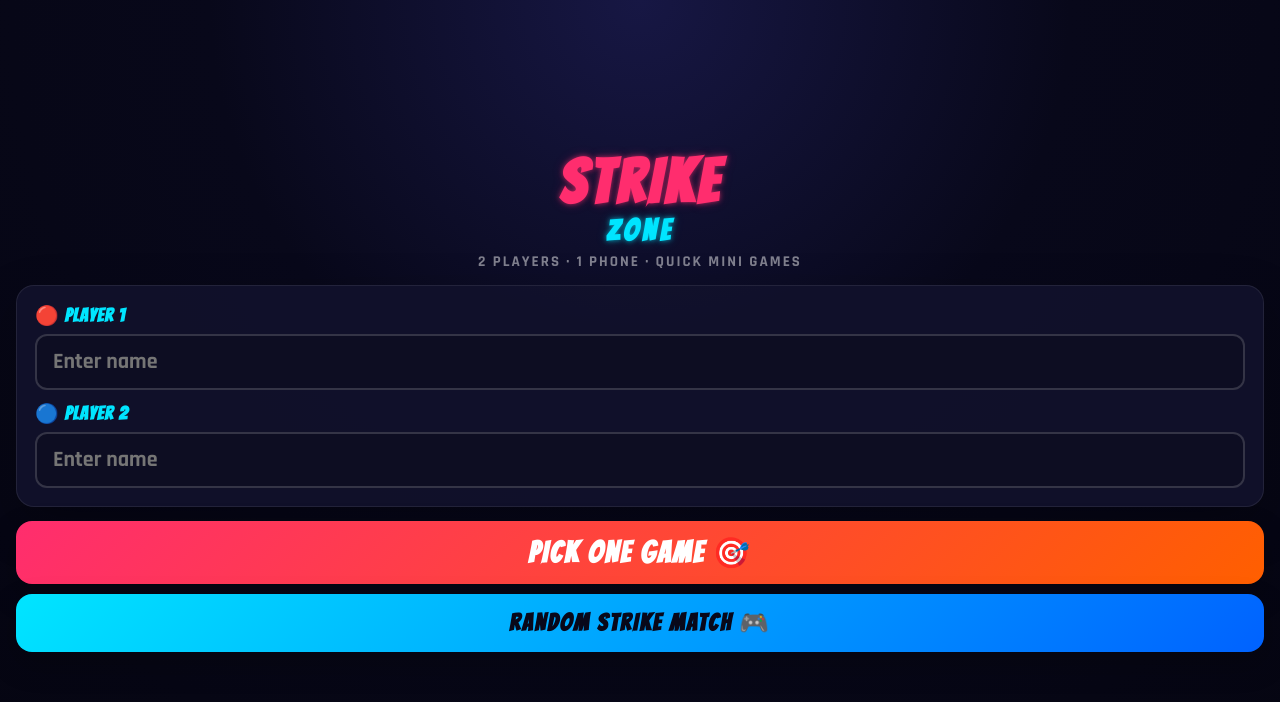
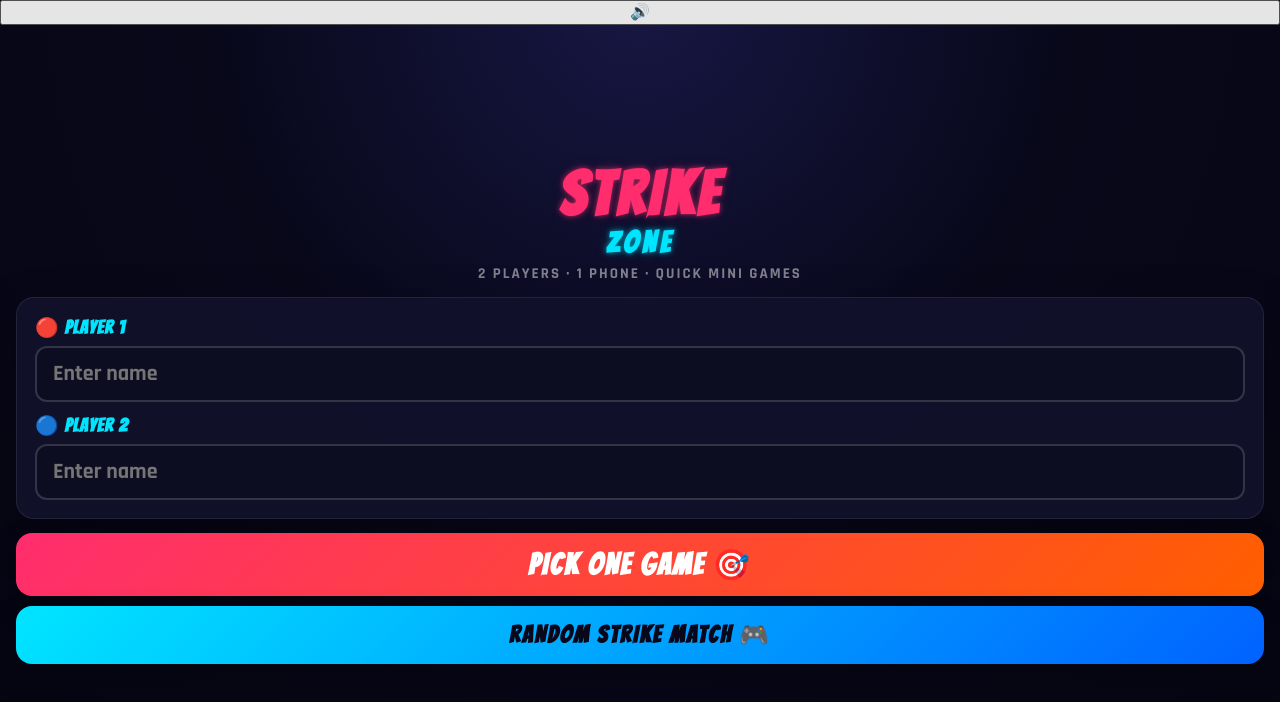
Before and after one commit to royharmon4/claude, a React (Vite) app: page / in a window 1280 px wide. Shown: the top 702 px of the page. Built offline with nearby package versions, Linux system fonts and the light colour scheme.

Commit message:
Add sound controls and alternate point context

```diff
--- a/src/App.jsx
+++ b/src/App.jsx
@@ -3,6 +3,7 @@ import "./app-next.css"
 import { HISTORY_LIMIT, LS_HIST, LS_NAMES, STRIKES_WIN } from "./constants"
 import { pickGame } from "./utils/random"
 import { readStorage, writeStorage } from "./utils/storage"
+import { isMuted, toggleMuted } from "./utils/sound"
 import Scoreboard from "./components/Scoreboard"
 import SetupScreen from "./components/SetupScreen"
 import GameSelectScreen from "./components/GameSelectScreen"
@@ -38,6 +39,9 @@ export default function App() {
   const [round, setRound] = useState(1)
   const [matchMode, setMatchMode] = useState("full")
   const [history, setHistory] = useState(() => readStorage(LS_HIST, []))
+  const [muted, setMutedState] = useState(() => isMuted())
+
+  const handleToggleSound = () => setMutedState(toggleMuted())
 
   const resetRoundState = () => {
     setRound(1)
@@ -181,14 +185,20 @@ export default function App() {
   }
 
   const showScoreboard = screen === "game" || screen === "point" || screen === "tie" || (matchMode === "full" && screen === "result")
+  const showSoundToggle = screen === "setup" || screen === "intro" || screen === "select-game"
 
   return (
     <div className="app">
+      {showSoundToggle && (
+        <button className="sound-toggle" onClick={handleToggleSound} aria-label={muted ? "Unmute sounds" : "Mute sounds"}>
+          {muted ? "🔇" : "🔊"}
+        </button>
+      )}
       {showScoreboard && <Scoreboard players={players} round={round} seriesWins={seriesWins} game={game} matchMode={matchMode} />}
       {screen === "setup" && <SetupScreen history={history} onStart={startMatch} onChooseGame={openGameGallery} />}
       {screen === "select-game" && <GameSelectScreen players={players} onSelect={startSingleGame} onBack={handleRestart} />}
       {screen === "intro" && game && <GameIntroScreen game={game} players={players} seriesWins={seriesWins} matchMode={matchMode} onGo={() => setScreen("game")} />}
-      {screen === "game" && game && <GameRouter game={game} players={players} onResult={handleGamePoint} />}
+      {screen === "game" && game && <GameRouter game={game} players={players} onResult={handleGamePoint} pointIndex={seriesWins[0] + seriesWins[1]} />}
       {screen === "point" && pointResult && <PointScreen players={players} pointResult={pointResult} onNextPoint={handleNextPoint} />}
       {screen === "tie" && tieResult && <TieScreen gameName={tieResult.gameName} onReplay={handleReplayTie} />}
       {screen === "result" && result && <ResultScreen players={players} result={result} onNext={handleNextRound} />}
```
